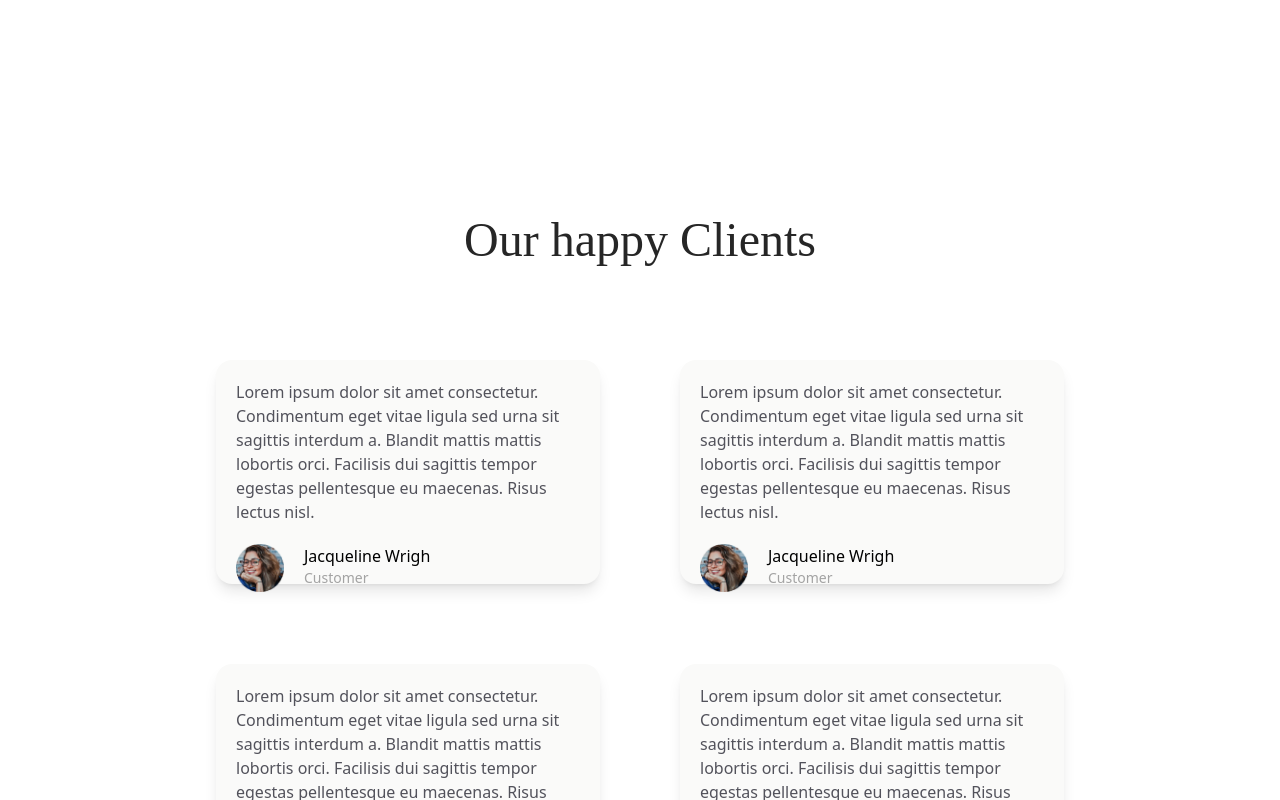
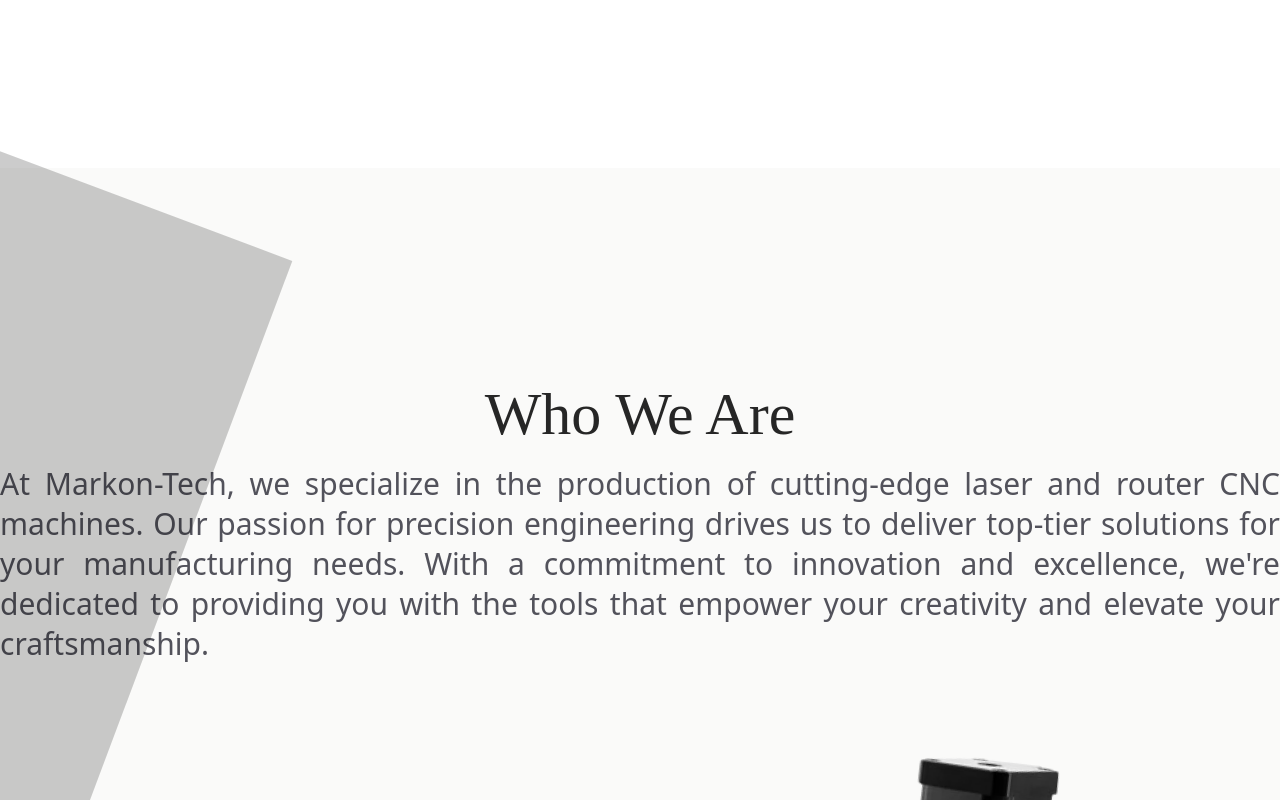
Before and after one commit to yegaraTech/CNC, a React (Vite) app: page / in a window 1280 px wide. Shown: the part 720-1520 px from the top of the page. Built offline with nearby package versions, Linux system fonts and the light colour scheme.

Commit message:
add to app

```diff
--- a/src/App.jsx
+++ b/src/App.jsx
@@ -11,6 +11,7 @@
     <>
     <NavBar/>
     <Home/>
+    <AboutUs/>
     <Testimonial/>
     <PhotoSlider/>
     <Footer/>
```
